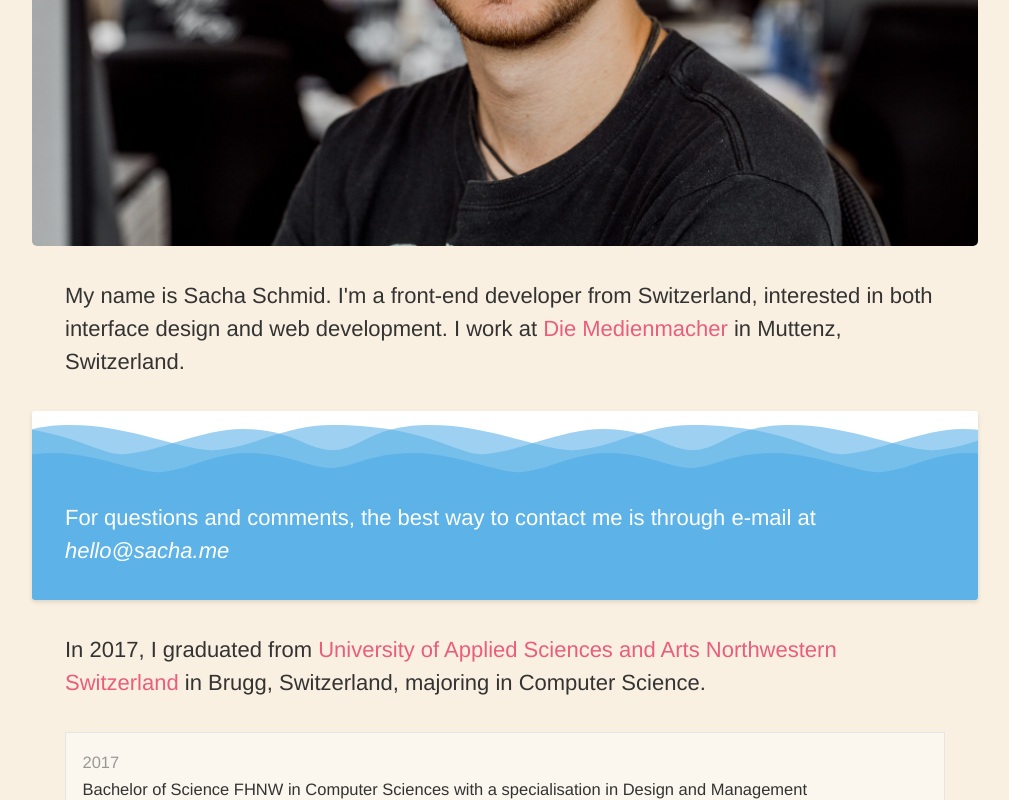
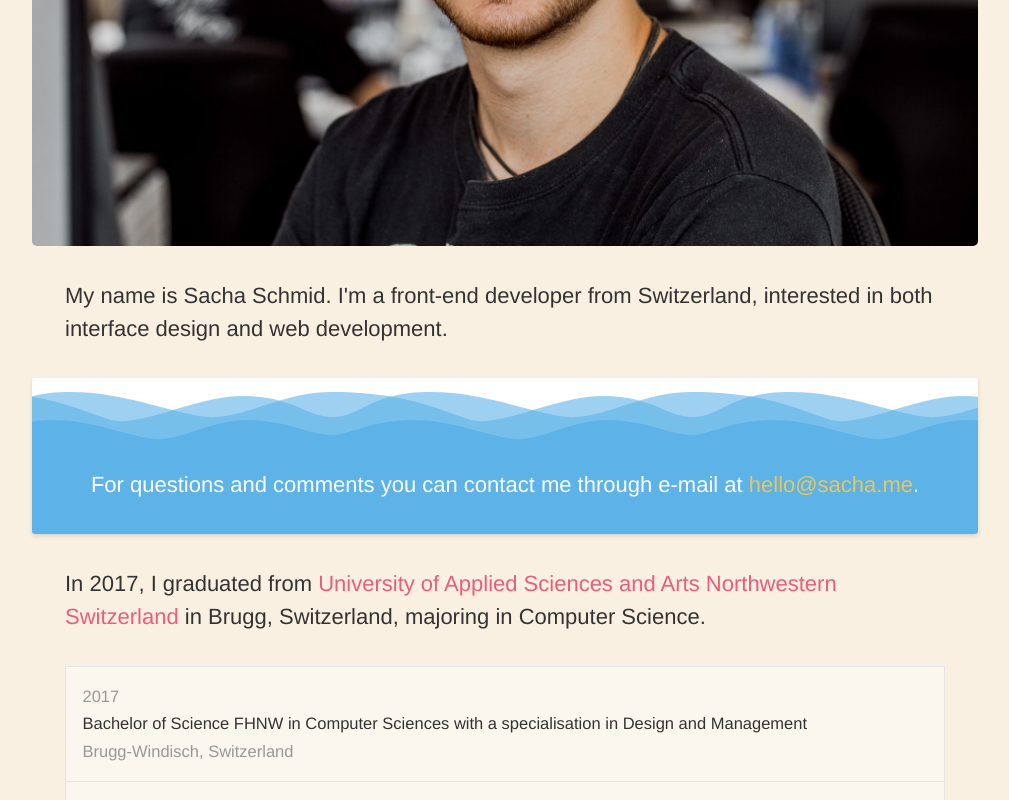
Before and after one commit to RadLikeWhoa/radlikewhoa.github.io, a Gatsby site: page /about in a window 1280 px wide. Shown: the part 583-1383 px from the top of the page, without its empty margins (135-1144 px from the left). Built offline with nearby package versions, Linux system fonts and the light colour scheme; Gatsby itself is replaced by a stand-in of ours.

Commit message:
Improve about copy

```diff
--- a/src/pages/about.js
+++ b/src/pages/about.js
@@ -17,9 +17,9 @@ const About = () => (
             className="avatar"
             alt="Sacha Schmid" />
 	      </div>
-	      <p>My name is Sacha Schmid. I'm a front-end developer from Switzerland, interested in both interface design and web development. I work at <a href="https://medienmacher.com">Die Medienmacher</a> in Muttenz, Switzerland.</p>
+	      <p>My name is Sacha Schmid. I'm a front-end developer from Switzerland, interested in both interface design and web development.</p>
 	    </div>
-      <p data-block="info">For questions and comments, the best way to contact me is through e-mail at <i>hello@sacha.me</i></p>
+      <p data-block="info" className="text-center">For questions and comments you can contact me through e-mail at <a href="mailto:hello@sacha.me">hello@sacha.me</a>.</p>
 	    <p>In 2017, I graduated from <a href="https://fhnw.ch/en/">University of Applied Sciences and Arts Northwestern Switzerland</a> in Brugg, Switzerland, majoring in Computer Science.</p>
       <div className="about-meta">
         <div className="small faded">2017</div>
```
